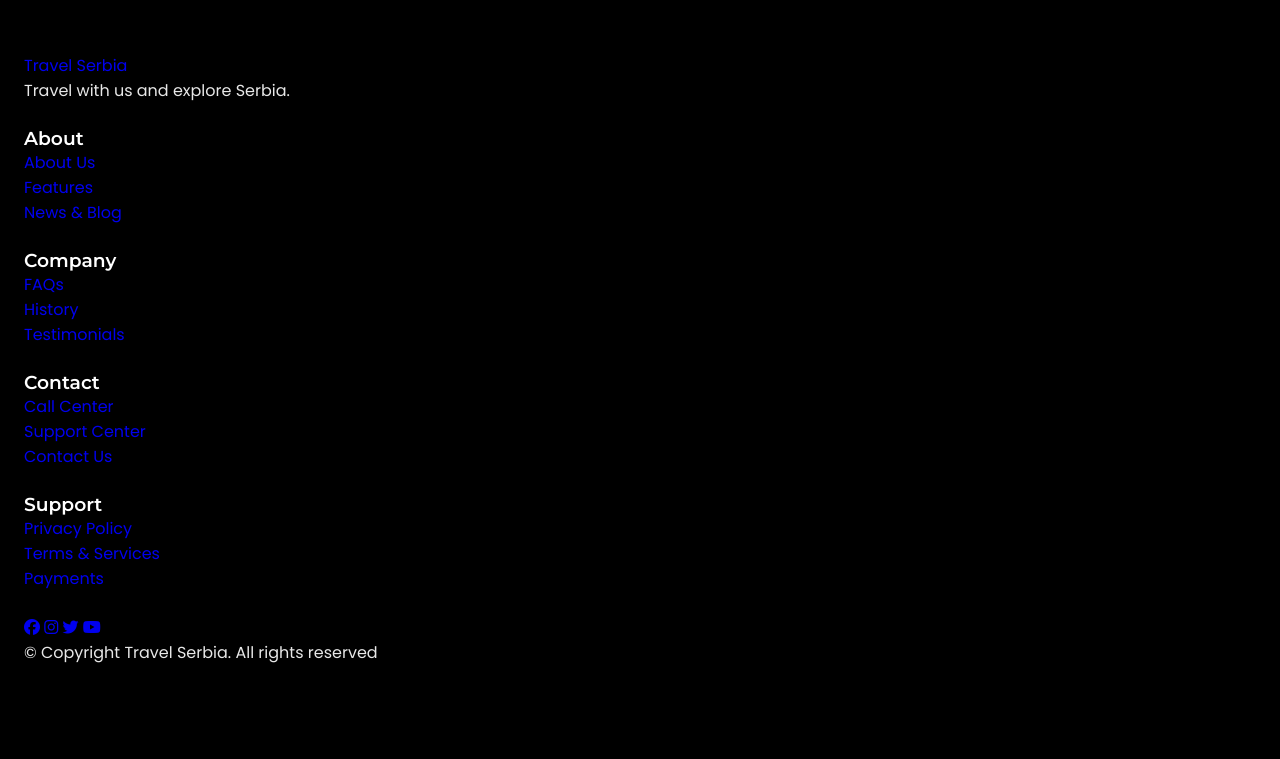
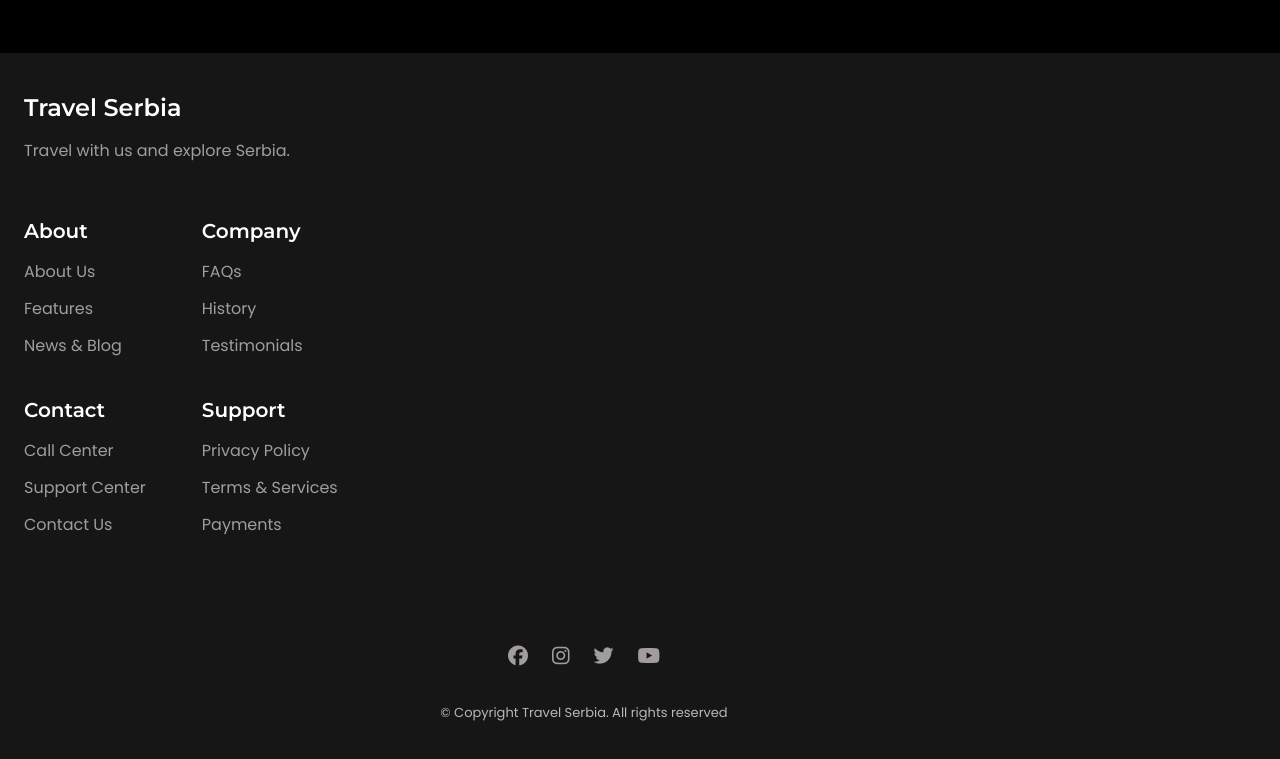
Before and after one commit to dunjans10/travelSerbia, a plain HTML site: page index.html in a window 1280 px wide. Shown: the part 4397-5156 px from the top of the page. Before the commit the page ends 5062 px from the top, so only its background shows below. Drawn offline with Linux system fonts and the light colour scheme.

Commit message:
finished footer

```diff
--- a/style.css
+++ b/style.css
@@ -6,7 +6,7 @@
   --header-height:3.5rem;
 
   --title-color: #FFF;
-  --text-color: #e8e8e8;
+  --text-color: #a19d9d;
   --text-color-light: #b7b7b7;
   --body-color: #000;
   --container-color: #161616;
@@ -507,3 +507,78 @@ z-index: 1;
 }
 
 /* FOOTER */
+
+.footer{
+  padding-block: 2.5rem;
+  background-color: var(--container-color);
+}
+
+.footer__content{
+  row-gap: 3.5rem;
+}
+
+.footer__logo{
+  display: inline-block;
+  color: var(--title-color);
+  font-size: var(--h2-font-size);
+  font-family: var(--second-font);
+  font-weight: var(--font-semi-bold);
+  margin-bottom: 1rem;
+}
+
+.footer__data{
+  grid-template-columns: repeat(2, max-content);
+  gap: 2.5rem 3.5rem;
+}
+
+.footer__title{
+  font-size: var(--h3-font-size);
+  margin-bottom: 1rem;
+}
+
+.footer__links{
+  display: grid;
+  row-gap: .75rem;
+}
+
+.footer__link{
+  color:var(--text-color);
+  transition: color .4s;
+}
+
+.footer__link:hover{
+  color: var(--title-color);
+}
+
+.footer__group,
+.footer__social{
+  display: flex;
+}
+
+.footer__group{
+  margin-top: 5rem;
+  flex-direction: column;
+  align-items: center;
+  row-gap: 2rem;
+}
+
+.footer__social{
+  column-gap: 1.5rem;
+}
+
+.footer__social-link{
+  color: var(--text-color);
+  font-size: 1.25rem;
+  transition: color .4s, transform .4s;
+}
+
+.footer__social-link:hover{
+  color: var(--title-color);
+  transform: translateY(-.25rem);
+}
+
+.footer__copy{
+  font-size: var(--smaller-font-size);
+  color: var(--text-color-light);
+  text-align: center;
+}
```
